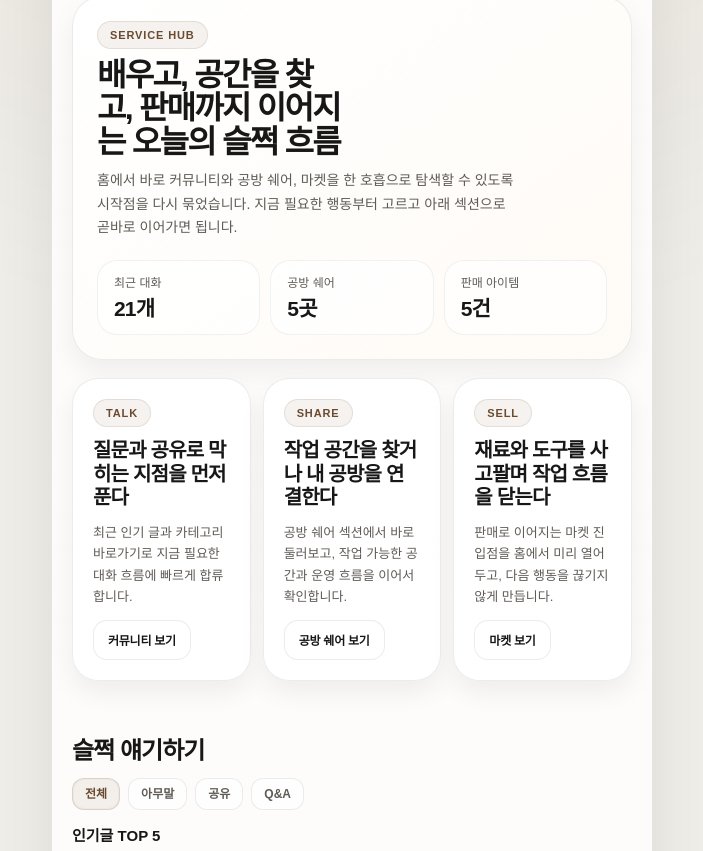
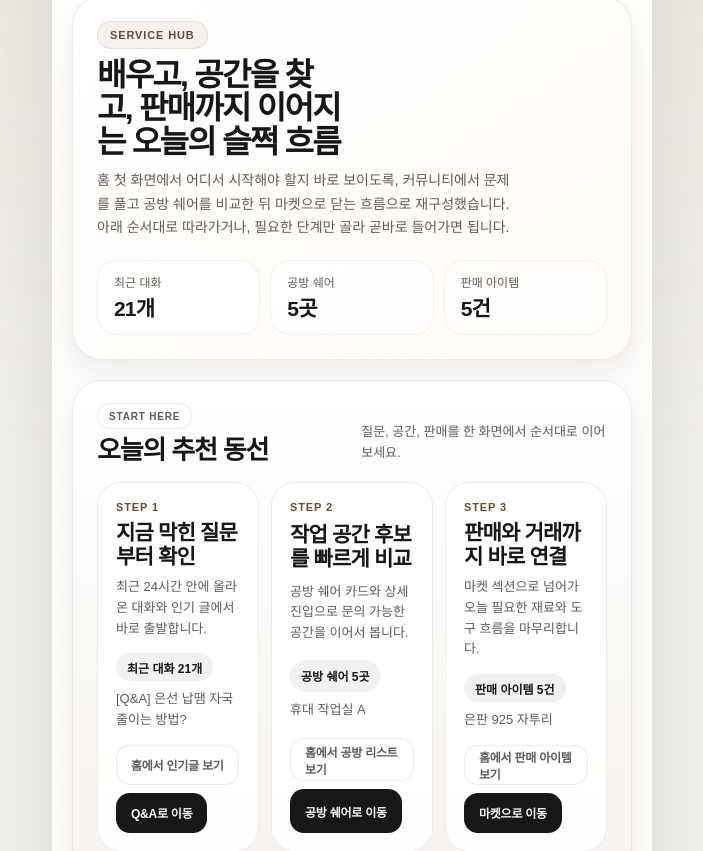
Before and after one commit to braychowq/eungeum-sljeok, a Next.js app in the folder frontend/: page / in a window 1280 px wide. Shown: the part 573-1424 px from the top of the page, without its empty margins (288-991 px from the left). Built offline with nearby package versions, Linux system fonts and the light colour scheme.

Commit message:
chore: ssuk improvement loop 20260315-101508

```diff
--- a/frontend/components/home/HomePage.module.css
+++ b/frontend/components/home/HomePage.module.css
@@ -32,7 +32,7 @@
 .serviceHub {
   padding: 0 20px;
   display: grid;
-  gap: 18px;
+  gap: 20px;
 }
 
 .serviceHubIntro {
@@ -121,6 +121,185 @@
   gap: 12px;
 }
 
+.serviceJourney {
+  border: 1px solid rgba(23, 23, 23, 0.08);
+  border-radius: 30px;
+  background:
+    linear-gradient(180deg, rgba(255, 255, 255, 0.92), rgba(244, 239, 232, 0.72)),
+    rgba(255, 255, 255, 0.84);
+  box-shadow: var(--tone-shadow-soft);
+  padding: 22px 24px 24px;
+  display: grid;
+  gap: 18px;
+}
+
+.serviceJourneyHeader {
+  display: flex;
+  align-items: flex-end;
+  justify-content: space-between;
+  gap: 16px;
+}
+
+.serviceJourneyHeader strong {
+  display: block;
+  margin-top: 8px;
+  color: var(--tone-text);
+  font-size: 26px;
+  line-height: 1.04;
+  letter-spacing: -0.045em;
+}
+
+.serviceJourneyHeader p {
+  margin: 0;
+  max-width: 34ch;
+  color: var(--tone-text-secondary);
+  font-size: 13px;
+  line-height: 1.6;
+}
+
+.serviceJourneyEyebrow {
+  display: inline-flex;
+  width: fit-content;
+  min-height: 26px;
+  align-items: center;
+  padding: 0 11px;
+  border-radius: 999px;
+  border: 1px solid rgba(23, 23, 23, 0.08);
+  background: rgba(255, 255, 255, 0.72);
+  color: var(--tone-text-secondary);
+  font-size: 10px;
+  font-weight: 800;
+  letter-spacing: 0.08em;
+  text-transform: uppercase;
+}
+
+.serviceJourneyList {
+  list-style: none;
+  margin: 0;
+  padding: 0;
+  display: grid;
+  grid-template-columns: repeat(3, minmax(0, 1fr));
+  gap: 12px;
+}
+
+.serviceJourneyItem {
+  min-width: 0;
+  border-radius: 24px;
+  border: 1px solid rgba(23, 23, 23, 0.08);
+  background:
+    linear-gradient(180deg, rgba(255, 255, 255, 0.92), rgba(255, 255, 255, 0.64)),
+    rgba(255, 255, 255, 0.72);
+  padding: 18px;
+  display: grid;
+  gap: 14px;
+}
+
+.serviceJourneyStep {
+  display: grid;
+  gap: 8px;
+}
+
+.serviceJourneyStep span {
+  color: var(--tone-accent-strong);
+  font-size: 11px;
+  font-weight: 800;
+  letter-spacing: 0.08em;
+  text-transform: uppercase;
+}
+
+.serviceJourneyStep strong {
+  color: var(--tone-text);
+  font-size: 21px;
+  line-height: 1.14;
+  letter-spacing: -0.04em;
+}
+
+.serviceJourneyStep p,
+.serviceJourneyPreview {
+  margin: 0;
+  color: var(--tone-text-secondary);
+  font-size: 13px;
+  line-height: 1.6;
+}
+
+.serviceJourneyMeta {
+  display: grid;
+  gap: 8px;
+}
+
+.serviceJourneyStat {
+  width: fit-content;
+  min-height: 28px;
+  padding: 0 11px;
+  border-radius: 999px;
+  background: rgba(23, 23, 23, 0.06);
+  color: var(--tone-text);
+  display: inline-flex;
+  align-items: center;
+  font-size: 12px;
+  font-weight: 700;
+}
+
+.serviceJourneyActions {
+  display: flex;
+  flex-wrap: wrap;
+  gap: 8px;
+}
+
+.serviceJourneyAnchor,
+.serviceJourneyLink {
+  min-height: 40px;
+  padding: 0 14px;
+  border-radius: 14px;
+  display: inline-flex;
+  align-items: center;
+  justify-content: center;
+  text-decoration: none;
+  font-size: 12px;
+  font-weight: 800;
+  letter-spacing: -0.02em;
+  transition:
+    border-color 0.2s ease,
+    background-color 0.2s ease,
+    transform 0.2s ease,
+    box-shadow 0.2s ease;
+}
+
+.serviceJourneyAnchor {
+  border: 1px solid rgba(23, 23, 23, 0.08);
+  background: rgba(255, 255, 255, 0.72);
+  color: var(--tone-text-secondary);
+}
+
+.serviceJourneyLink {
+  border: 1px solid rgba(23, 23, 23, 0.08);
+  background: var(--tone-text);
+  color: var(--tone-canvas);
+}
+
+.serviceJourneyAnchor:hover,
+.serviceJourneyLink:hover {
+  transform: translateY(-1px);
+  box-shadow: 0 14px 24px rgba(27, 23, 20, 0.08);
+}
+
+.serviceJourneyAnchor:hover {
+  border-color: var(--tone-line-strong);
+  color: var(--tone-text);
+  background: #fff;
+}
+
+.serviceJourneyLink:hover {
+  background: #202020;
+}
+
+.serviceJourneyAnchor:focus-visible,
+.serviceJourneyLink:focus-visible,
+.serviceHubCardLink:focus-visible {
+  outline: 2px solid var(--tone-focus);
+  outline-offset: 2px;
+}
+
 .serviceHubCard {
   min-width: 0;
   border-radius: 26px;
@@ -178,11 +357,6 @@
   box-shadow: 0 14px 24px rgba(27, 23, 20, 0.08);
 }
 
-.serviceHubCardLink:focus-visible {
-  outline: 2px solid var(--tone-focus);
-  outline-offset: 2px;
-}
-
 @media (max-width: 960px) {
   .page {
     background: var(--tone-page);
@@ -208,6 +382,35 @@
     border-radius: 24px;
     padding: 18px;
     gap: 16px;
+  }
+
+  .serviceJourney {
+    border-radius: 24px;
+    padding: 18px;
+    gap: 16px;
+  }
+
+  .serviceJourneyHeader,
+  .serviceJourneyList {
+    grid-template-columns: 1fr;
+  }
+
+  .serviceJourneyHeader {
+    display: grid;
+    align-items: start;
+  }
+
+  .serviceJourneyHeader strong {
+    font-size: 24px;
+  }
+
+  .serviceJourneyList {
+    gap: 10px;
+  }
+
+  .serviceJourneyItem {
+    border-radius: 22px;
+    padding: 16px;
   }
 
   .serviceHubCopy h1 {
--- a/frontend/components/home/HomePage.tsx
+++ b/frontend/components/home/HomePage.tsx
@@ -20,24 +20,24 @@ const serviceHubCards = [
   {
     id: 'community',
     eyebrow: 'Talk',
-    title: '질문과 공유로 막히는 지점을 먼저 푼다',
-    description: '최근 인기 글과 카테고리 바로가기로 지금 필요한 대화 흐름에 빠르게 합류합니다.',
+    title: '막힌 작업부터 커뮤니티에서 푼다',
+    description: '실시간 질문과 인기 공유를 먼저 훑고 필요한 탭으로 바로 진입해 지금의 막힘을 줄입니다.',
     href: '/community',
     ctaLabel: '커뮤니티 보기'
   },
   {
     id: 'studio',
     eyebrow: 'Share',
-    title: '작업 공간을 찾거나 내 공방을 연결한다',
-    description: '공방 쉐어 섹션에서 바로 둘러보고, 작업 가능한 공간과 운영 흐름을 이어서 확인합니다.',
+    title: '작업 공간을 비교하고 연결한다',
+    description: '공방 쉐어를 둘러보며 위치, 응답 속도, 문의 가능 여부를 비교해 다음 작업 공간을 고릅니다.',
     href: '/market?tab=studio',
     ctaLabel: '공방 쉐어 보기'
   },
   {
     id: 'market',
     eyebrow: 'Sell',
-    title: '재료와 도구를 사고팔며 작업 흐름을 닫는다',
-    description: '판매로 이어지는 마켓 진입점을 홈에서 미리 열어 두고, 다음 행동을 끊기지 않게 만듭니다.',
+    title: '판매와 거래로 오늘의 흐름을 닫는다',
+    description: '재료와 도구 거래 화면으로 이어지며 탐색에서 판매 행동까지 한 번에 연결합니다.',
     href: '/market',
     ctaLabel: '마켓 보기'
   }
@@ -50,6 +50,44 @@ export default function HomePage() {
     { label: '공방 쉐어', value: `${studioCards.length}곳` },
     { label: '판매 아이템', value: `${marketCards.length}건` }
   ];
+  const serviceJourney = [
+    {
+      id: 'community',
+      step: 'Step 1',
+      title: '지금 막힌 질문부터 확인',
+      description: '최근 24시간 안에 올라온 대화와 인기 글에서 바로 출발합니다.',
+      stat: `최근 대화 ${freshCommunityCount}개`,
+      preview: communityPosts[0]?.title ?? '새 질문이 곧 올라올 예정이에요.',
+      sectionHref: '#community',
+      sectionLabel: '홈에서 인기글 보기',
+      actionHref: '/community?tab=qna',
+      actionLabel: 'Q&A로 이동'
+    },
+    {
+      id: 'studio',
+      step: 'Step 2',
+      title: '작업 공간 후보를 빠르게 비교',
+      description: '공방 쉐어 카드와 상세 진입으로 문의 가능한 공간을 이어서 봅니다.',
+      stat: `공방 쉐어 ${studioCards.length}곳`,
+      preview: studioCards[0]?.title ?? '새 공방이 곧 업데이트될 예정이에요.',
+      sectionHref: '#studio',
+      sectionLabel: '홈에서 공방 리스트 보기',
+      actionHref: '/market?tab=studio',
+      actionLabel: '공방 쉐어로 이동'
+    },
+    {
+      id: 'market',
+      step: 'Step 3',
+      title: '판매와 거래까지 바로 연결',
+      description: '마켓 섹션으로 넘어가 오늘 필요한 재료와 도구 흐름을 마무리합니다.',
+      stat: `판매 아이템 ${marketCards.length}건`,
+      preview: marketCards[0]?.title ?? '새 판매 글이 곧 업데이트될 예정이에요.',
+      sectionHref: '#market',
+      sectionLabel: '홈에서 판매 아이템 보기',
+      actionHref: '/market',
+      actionLabel: '마켓으로 이동'
+    }
+  ] as const;
 
   return (
     <main className={styles.page}>
@@ -64,8 +102,9 @@ export default function HomePage() {
               <span className={styles.serviceHubEyebrow}>Service Hub</span>
               <h1>배우고, 공간을 찾고, 판매까지 이어지는 오늘의 슬쩍 흐름</h1>
               <p>
-                홈에서 바로 커뮤니티와 공방 쉐어, 마켓을 한 호흡으로 탐색할 수 있도록 시작점을 다시
-                묶었습니다. 지금 필요한 행동부터 고르고 아래 섹션으로 곧바로 이어가면 됩니다.
+                홈 첫 화면에서 어디서 시작해야 할지 바로 보이도록, 커뮤니티에서 문제를 풀고 공방
+                쉐어를 비교한 뒤 마켓으로 닫는 흐름으로 재구성했습니다. 아래 순서대로 따라가거나,
+                필요한 단계만 골라 곧바로 들어가면 됩니다.
               </p>
             </div>
 
@@ -77,6 +116,40 @@ export default function HomePage() {
                 </div>
               ))}
             </div>
+          </div>
+
+          <div className={styles.serviceJourney} aria-label="추천 시작 흐름">
+            <div className={styles.serviceJourneyHeader}>
+              <div>
+                <span className={styles.serviceJourneyEyebrow}>Start Here</span>
+                <strong>오늘의 추천 동선</strong>
+              </div>
+              <p>질문, 공간, 판매를 한 화면에서 순서대로 이어보세요.</p>
+            </div>
+
+            <ol className={styles.serviceJourneyList}>
+              {serviceJourney.map((item) => (
+                <li key={item.id} className={styles.serviceJourneyItem}>
+                  <div className={styles.serviceJourneyStep}>
+                    <span>{item.step}</span>
+                    <strong>{item.title}</strong>
+                    <p>{item.description}</p>
+                  </div>
+                  <div className={styles.serviceJourneyMeta}>
+                    <span className={styles.serviceJourneyStat}>{item.stat}</span>
+                    <span className={styles.serviceJourneyPreview}>{item.preview}</span>
+                  </div>
+                  <div className={styles.serviceJourneyActions}>
+                    <Link href={item.sectionHref} className={styles.serviceJourneyAnchor}>
+                      {item.sectionLabel}
+                    </Link>
+                    <Link href={item.actionHref} className={styles.serviceJourneyLink}>
+                      {item.actionLabel}
+                    </Link>
+                  </div>
+                </li>
+              ))}
+            </ol>
           </div>
 
           <div className={styles.serviceHubGrid}>
```
Also changed, not shown: 1 other file (tests, documents, lock files or other folders).
